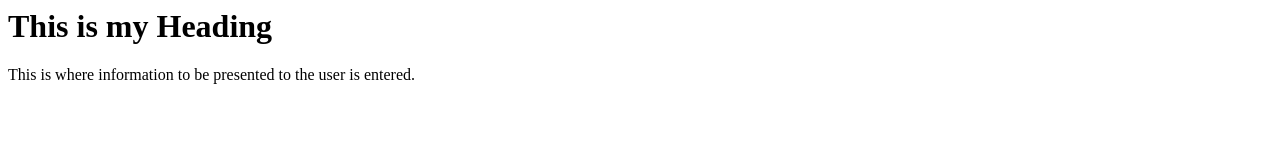
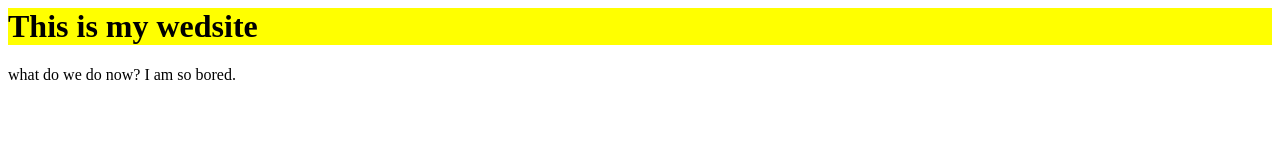
Before and after one commit to 2019Hengyi/tempo1, a plain HTML site: page index.html in a window 1280 px wide. Drawn offline with Linux system fonts and the light colour scheme.

Commit message:
Update index.html

```diff
--- a/index.html
+++ b/index.html
@@ -5,7 +5,7 @@ The title of the webpage
 </title>
 </head>
 <body>
-<h1>This is my Heading</h1>
-This is where information to be presented to the user is entered.
+<h1 style="background-color:yellow;">This is my wedsite </h1>
+what do we do now? I am so bored.
 </body>
 </html>
```
